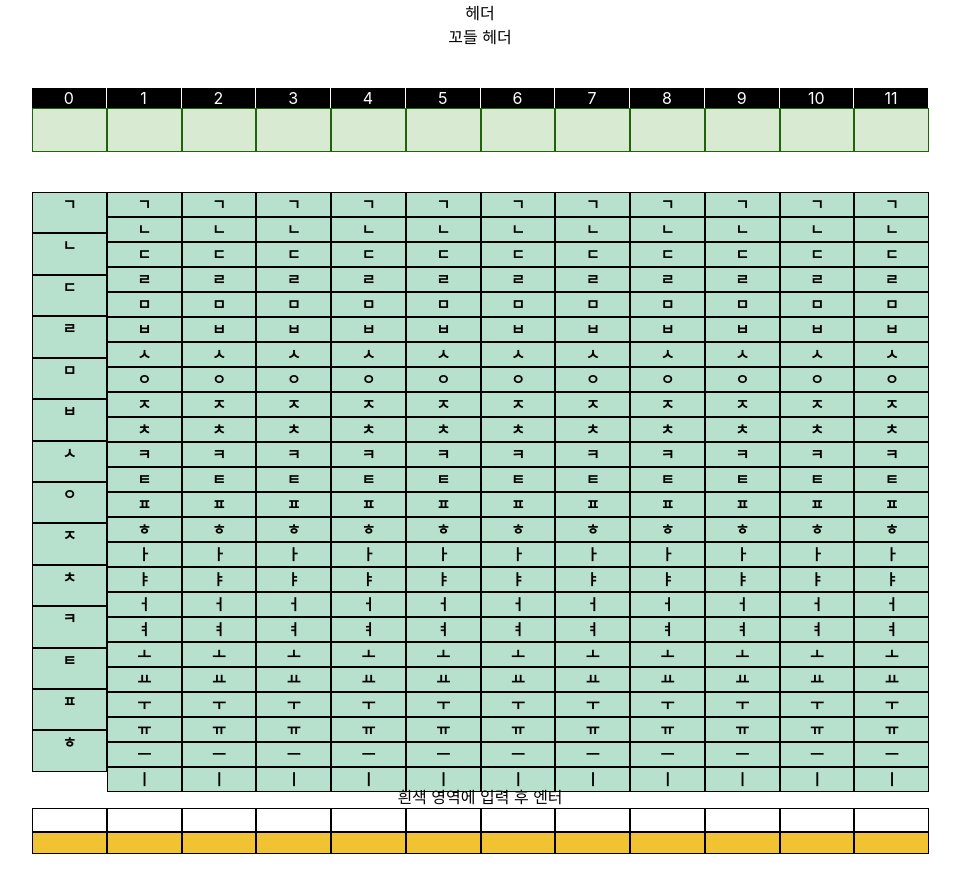
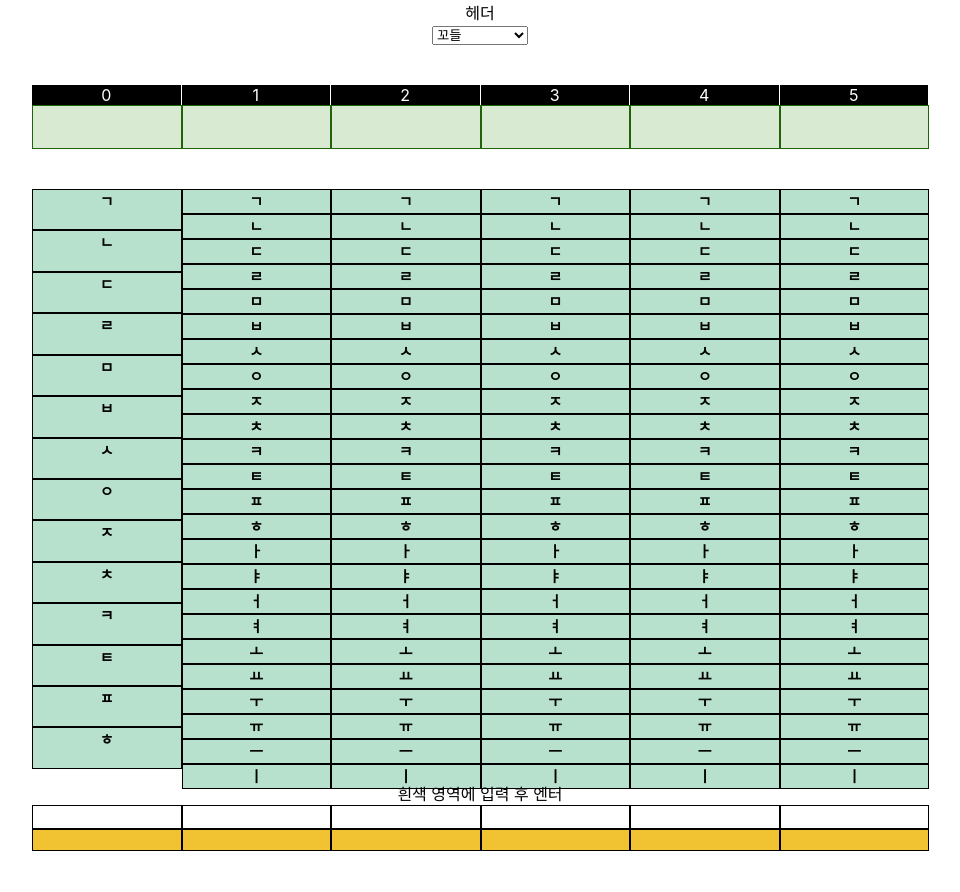
Before and after one commit to GaeTaeng/kordle-helper, a React (Create React App) app: page / in a window 1280 px wide. Shown: the top 892 px of the page, without its empty margins (160-1120 px from the left). Built offline with nearby package versions, Linux system fonts and the light colour scheme.

Commit message:
꼬들, 꼬오오오오들 버젼 추가

```diff
--- a/src/kordle_helper/contents/Contents.js
+++ b/src/kordle_helper/contents/Contents.js
@@ -1,11 +1,21 @@
+import { useState } from "react";
 import KordleContents from "./KordleContents";
 import KordleHeader from "./KordleHeader";
+import {GAME_TYPE} from "./kordleConst"
 
 function Contents(params) {
+
+    const [type, setType] = useState(GAME_TYPE.KORDLE)
+
+    const handleSelect = (e) => {
+        setType(e.target.value)
+    }
+
+    console.log("TYPE : ", type)
     return(
-        <div>
-            <KordleHeader />
-            <KordleContents />
+        <div className={String(type) === String(GAME_TYPE.KORDLE) ? "kordle" : "kooooodle"}>
+            <KordleHeader type={type} onSelect = {handleSelect}/>
+            <KordleContents type={type}/>
         </div>
     )
 }
--- a/src/kordle_helper/contents/KordleContents.css
+++ b/src/kordle_helper/contents/KordleContents.css
@@ -7,6 +7,14 @@
 
     gap: 1px;
 }
+
+.kordle
+.answerInputContainer .answerInputCase {
+    width: calc(100%/6);
+    min-width: 40px;
+}
+
+.kooooodle
 .answerInputContainer .answerInputCase {
     width: calc(100%/12);
     min-width: 40px;
@@ -39,10 +47,18 @@
     gap: 1px;
 }
 
+.kordle
+.exampleListCase {
+    width: calc(100%/6);
+    min-width: 40px;
+}
+
+.kooooodle
 .exampleListCase {
     width: calc(100%/12);
     min-width: 40px;
 }
+
 .exmapleItem {
     width: calc(100% - 1px) ;
 
@@ -66,6 +82,13 @@
     gap: 1px;
 }
 
+.kordle
+.warningListCase {
+    width: calc(100%/6);
+    min-width: 40px;
+}
+
+.kooooodle
 .warningListCase {
     width: calc(100%/12);
     min-width: 40px;
--- a/src/kordle_helper/contents/KordleContents.js
+++ b/src/kordle_helper/contents/KordleContents.js
@@ -1,15 +1,28 @@
-import { useState } from "react";
+import { useEffect, useState } from "react";
 import "./KordleContents.css"
+import { GAME_TYPE } from "./kordleConst";
 const init_1 = ["ㄱ", "ㄴ", "ㄷ", "ㄹ", "ㅁ", "ㅂ", "ㅅ", "ㅇ", "ㅈ", "ㅊ", "ㅋ", "ㅌ", "ㅍ", "ㅎ"]
 const init = ["ㄱ", "ㄴ", "ㄷ", "ㄹ", "ㅁ", "ㅂ", "ㅅ", "ㅇ", "ㅈ", "ㅊ", "ㅋ", "ㅌ", "ㅍ", "ㅎ", "ㅏ", "ㅑ", "ㅓ", "ㅕ", "ㅗ", "ㅛ", "ㅜ", "ㅠ", "ㅡ", "ㅣ"];
 const init_empt = ["", "", "", "", "", "", "", "", "", "", "", "", "", "", "", "", "", "", "", "", "", "", "", "", ];
-function KordleContents(params) {
-    const [answerList, setAnswerList] = useState(["","","","","","","","","","","","",]);
-    const [exampleList, setExampleList] = useState([init_1,init,init,init,init,init,init,init,init,init,init,init])
+function KordleContents({type}) {
+    const [answerList, setAnswerList] = useState( ["","","","","","","","","","","","",]);
+    const [exampleList, setExampleList] = useState([init_1,init,init,init,init,init,init,init,init,init,init,init] )
     const [warningList, setWarningList] = useState([["",],["",],["",],["",],["",],["",],["",],["",],["",],["",],["",],["",]]);
 
 
+    useEffect(() => {
+        console.log("type : ", type)
+        if(String(type) === String(GAME_TYPE.KORDLE)) {
+            setAnswerList(["","","","","","",])
+            setExampleList([init_1,init,init,init,init,init,])
+            setWarningList([["",],["",],["",],["",],["",],["",],])
+        }else if(String(type) === String(GAME_TYPE.KOOOOOODLE)) {
+            setAnswerList(["","","","","","","","","","","","",])
+            setExampleList([init_1,init,init,init,init,init,init,init,init,init,init,init,])
+            setWarningList([["",],["",],["",],["",],["",],["",],["",],["",],["",],["",],["",],["",],])
 
+        }
+    }, [type])
     const englishToKoreanMap = {
         'a': 'ㅁ', 's': 'ㄴ', 'd': 'ㅇ', 'f': 'ㄹ', 'g': 'ㅎ', 'h': 'ㅗ', 'j': 'ㅓ', 'k': 'ㅏ', 'l': 'ㅣ',
         'q': 'ㅂ', 'w': 'ㅈ', 'e': 'ㄷ', 'r': 'ㄱ', 't': 'ㅅ', 'y': 'ㅛ', 'u': 'ㅕ', 'i': 'ㅑ', 'o': 'ㅐ', 'p': 'ㅔ',
@@ -39,8 +52,6 @@ function KordleContents(params) {
             }
         }
 
-
-        console.log("text : ", text)
         setAnswerList(answerList.map((item, _idx) => {
             if(_idx === idx) return text;
             return item;
@@ -102,6 +113,7 @@ function KordleContents(params) {
         }))
 
     }
+    console.log("Answer : ", answerList)
     return (
         <div>
             <div className="section">
--- a/src/kordle_helper/contents/KordleHeader.js
+++ b/src/kordle_helper/contents/KordleHeader.js
@@ -1,7 +1,20 @@
+
+import { GAME_TYPE } from "./kordleConst";
+
 function KordleHeader(params) {
+    const selectList = [
+        {value : GAME_TYPE.KORDLE, name : "꼬들"},
+        {value : GAME_TYPE.KOOOOOODLE, name : "꼬오오오오들"}
+    ]
     return (
         <div>
-            꼬들 헤더
+            <select className="gameSelect" onChange={params.onSelect} value={GAME_TYPE[params.type]}>
+                {selectList.map(item => {
+                    return <option value={item.value} key = {item.value}>
+                        {item.name}
+                    </option>
+                })}
+            </select>
         </div>
     )
 
--- /dev/null
+++ b/src/kordle_helper/contents/kordleConst.js
@@ -0,0 +1,9 @@
+
+export const GAME_TYPE = {
+    KORDLE : 0,
+    KOOOOOODLE : 1,
+    TXT : {
+        0 : "꼬들",
+        1 : "꼬오오오오들",
+    }
+}
```
